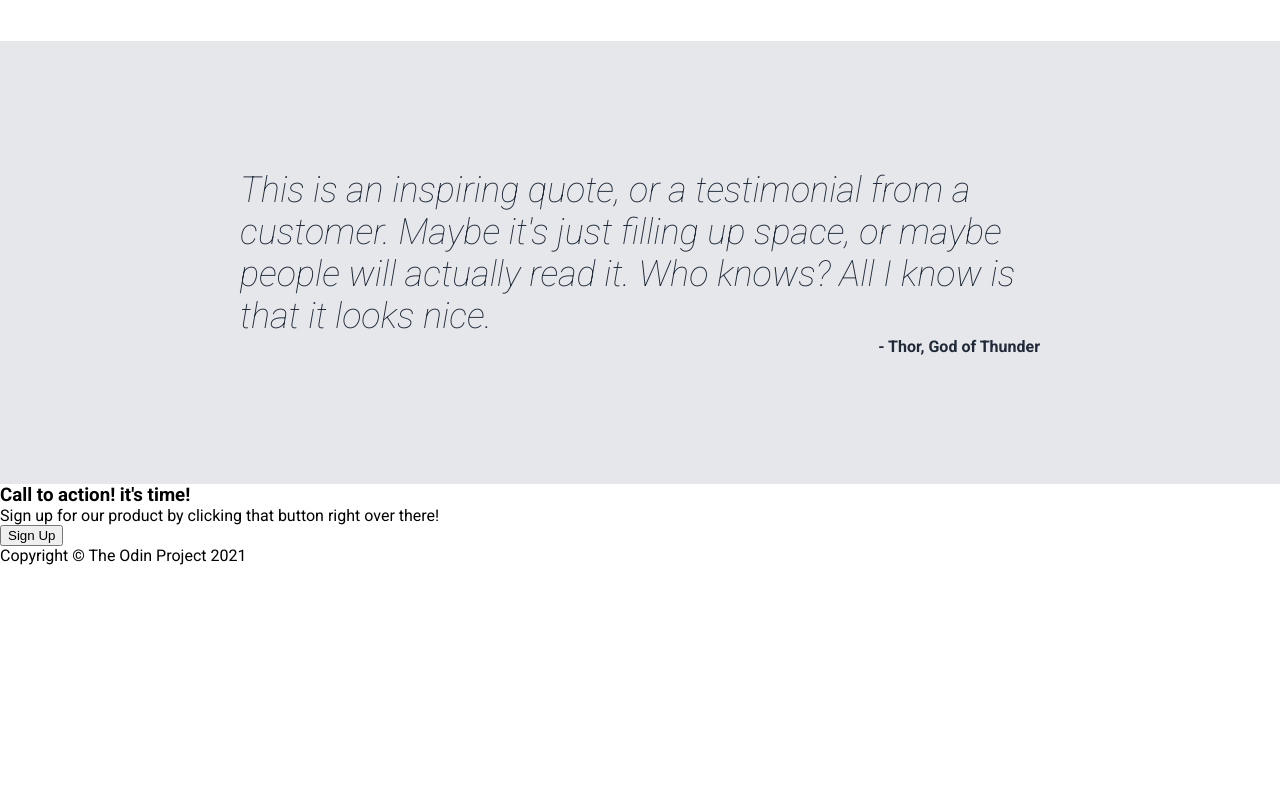
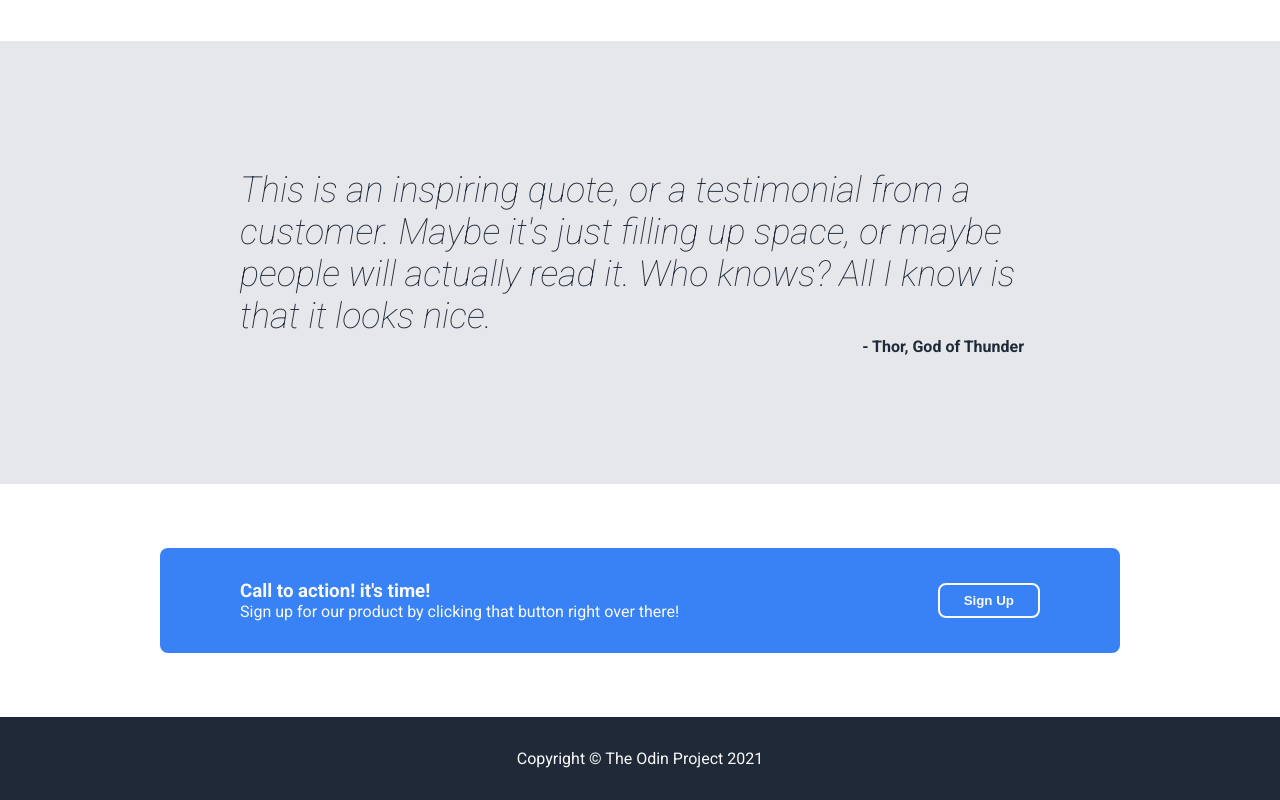
Before and after one commit to DiegoLeonardoSoto/landing-page, a plain HTML site: page index.html in a window 1280 px wide. Shown: the part 1092-1892 px from the top of the page. Before the commit the page ends 1657 px from the top, so only its background shows below. Drawn offline with Linux system fonts and the light colour scheme.

Commit message:
Add callToActionSection styles and footer styles

```diff
--- a/index.html
+++ b/index.html
@@ -84,8 +84,9 @@
             Sign up for our product by clicking that button right over there!
           </p>
         </div>
-
-        <button>Sign Up</button>
+        <div class="callToActionSection_button">
+          <button>Sign Up</button>
+        </div>
       </div>
     </div>
 
--- a/style.css
+++ b/style.css
@@ -105,9 +105,9 @@ header,
   background-color: var(--accent-color);
   color: var(--secondary-color);
   border: none;
-  font-size: 1.125rem;
+  font-size: 1rem;
   font-weight: 700;
-  padding: 0.5rem 1.5rem;
+  padding: 0.5rem 2rem;
   border-radius: 0.5rem;
   margin-top: 1rem;
 }
@@ -173,4 +173,44 @@ header,
   font-weight: bold;
   font-size: 1rem;
   text-align: right;
+  padding-right: 1rem;
 }
+
+.callToActionSection {
+  display: flex;
+  flex-direction: column;
+  align-items: center;
+}
+
+.callToActionSection_container {
+  width: 50rem;
+  background-color: var(--accent-color);
+  color: var(--secondary-color);
+  display: flex;
+  padding: 2rem 5rem;
+  border-radius: 0.5rem;
+  margin: 4rem 0;
+  justify-content: space-between;
+}
+
+.callToActionSection_button {
+  display: flex;
+  justify-content: center;
+  align-items: center;
+}
+
+.callToActionSection_button > button {
+  background-color: transparent;
+  border: 2px solid var(--secondary-color);
+  color: var(--secondary-color);
+  font-weight: bold;
+  padding: 0.5rem 1.5rem;
+  border-radius: 0.5rem;
+}
+
+footer {
+  background-color: var(--primary-color);
+  color: var(--secondary-color);
+  padding: 2rem;
+  text-align: center;
+}
```
